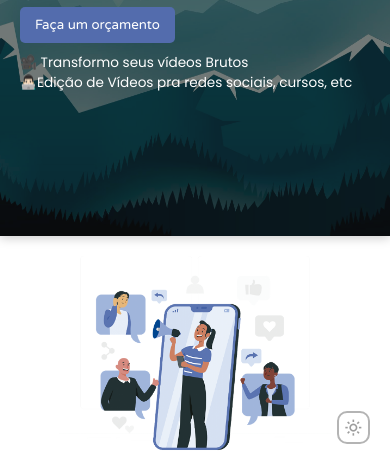
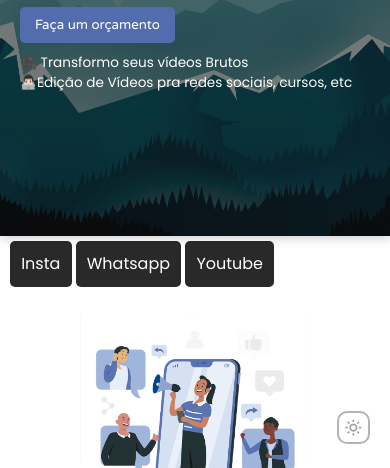
Before and after one commit to RafaGui/PORTIFOLIO-BRUNO-EDITOR, a plain HTML site: page index.html in a window 390 px wide. Shown: the part 350-818 px from the top of the page. Drawn offline with nearby package versions, Linux system fonts and the light colour scheme.

Commit message:
quarto uppload add redes link

```diff
--- a/assets/css/style.css
+++ b/assets/css/style.css
@@ -382,6 +382,22 @@ html,body{width:100%;position: relative;scroll-behavior:smooth;}
     font-family: var(--fontfam2);
     font-weight: 100;
 }
+.redesSociais{
+    width: 100%;
+    padding: 15px 10px;
+    display: flex;
+    align-items: center;
+    justify-content: start;
+    display: none;
+}
+.buttonsRedes a{
+    color: var(--color01);
+    text-decoration: none;
+    background-color: #292929;
+    padding: .7rem;
+    font-family: var(--fontfam2);
+    border-radius: 5px;
+}
 footer{
     width: 100%;
     padding: 30px;
@@ -429,6 +445,9 @@ footer{
     }
 }
 @media screen and (max-width:500px) {
+    .redesSociais{
+        display: flex;
+    }
     .carrosselImage{
         padding: 0px;
     }
--- a/index.html
+++ b/index.html
@@ -101,6 +101,13 @@
                     </div>
                 </div>
             </div>
+            <div class="redesSociais">
+                <div class="buttonsRedes">
+                    <a href="#">Insta</a>
+                    <a href="#">Whatsapp</a>
+                    <a href="#">Youtube</a>
+                </div>
+            </div>
             <div class="apresentation">
                 <div class="apresentationIn">
                     <div class="imageBrun">
```
